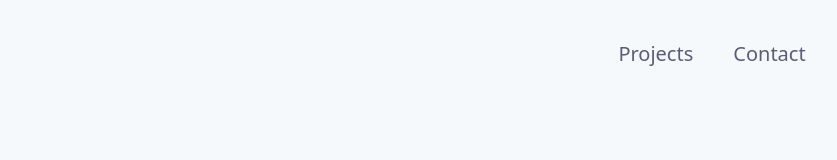
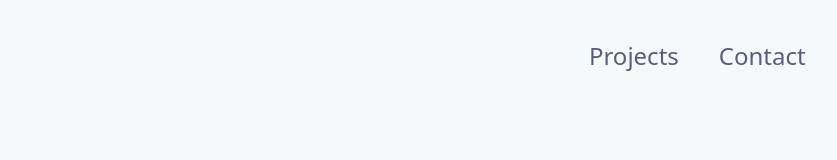
Before and after one commit to CaueBraga/personal-website, a Next.js app: page / in a window 1280 px wide. Shown: the top 160 px of the page, without its empty margins (221-1058 px from the left). Built offline with nearby package versions, Linux system fonts and the light colour scheme.

Commit message:
add auto scroll

```diff
--- a/src/components/Contact.tsx
+++ b/src/components/Contact.tsx
@@ -3,8 +3,12 @@ import data from "../data/data.json";
 import { FontAwesomeIcon } from "@fortawesome/react-fontawesome";
 import { faGripLinesVertical } from "@fortawesome/free-solid-svg-icons";
 import styles from "./Navbar.module.css";
+import { ArrowFatLinesUp } from "@phosphor-icons/react";
 
 export function Contact() {
+  function moveToTop() {
+    window.scrollTo({ top: 20, behavior: "smooth" });
+  }
   return (
     <div
       className="flex text-base-gray flex-col items-center mt-24 mb-8 md:mb-24"
@@ -14,7 +18,7 @@ export function Contact() {
       <div className="mt-6 border-b-8 border-base-purple w-16 md:mb-4" />
       <div
         className="flex md:justify-center flex-col items-center md:flex-row text-contact-links
-      text-xl font-base mt-20 md:mt-24 md:mb-4 font-mulish"
+      text-xl font-base mr-4 mt-20 md:mt-24 md:mb-4 font-mulish"
       >
         <a
           rel="noopener noreferrer"
@@ -49,6 +53,15 @@ export function Contact() {
           github
         </a>
       </div>
+
+      <button onClick={moveToTop}>
+        <ArrowFatLinesUp
+          className="mt-8 hover:opacity-60 hover:pb-1"
+          size={40}
+          color="#8e97e6"
+          weight="fill"
+        />
+      </button>
     </div>
   );
 }
--- a/src/components/Footer.tsx
+++ b/src/components/Footer.tsx
@@ -3,7 +3,7 @@ import { faCopyright } from "@fortawesome/free-solid-svg-icons";
 
 export function Footer() {
   return (
-    <div className="flex justify-center text-footer text-xs font-normal items-center my-12">
+    <div className="flex justify-center  text-footer text-xs font-normal items-center my-12">
       Made by Cauê Braga
       <FontAwesomeIcon className="mx-1" icon={faCopyright} />
       2021
--- a/src/components/Navbar.tsx
+++ b/src/components/Navbar.tsx
@@ -1,10 +1,22 @@
 import styles from "./Navbar.module.css";
 
+import * as React from "react";
 export function Navbar() {
+  function moveToProjects() {
+    window.scrollTo({ top: 1050, behavior: "smooth" });
+  }
+  function moveToContact() {
+    window.scrollTo({ top: 3800, behavior: "smooth" });
+  }
+
   return (
-    <div className="flex gap-10 justify-around md:justify-end mt-6 mb-7 text-base md:text-xl hover:text-base-purple text-base-gray font-normal">
-      <div className={styles.borderButton}>Projects</div>
-      <div className={styles.borderButton}>Contact</div>
+    <div className="flex  gap-10 justify-around md:justify-end mt-6 mb-7 text-base md:text-2xl hover:text-base-purple text-base-gray font-normal">
+      <button onClick={moveToProjects} className={styles.borderButton}>
+        Projects
+      </button>
+      <button onClick={moveToContact} className={styles.borderButton}>
+        Contact
+      </button>
     </div>
   );
 }
```
Also changed, not shown: src/components/ProjectCard.tsx (+5 -2 lines).
